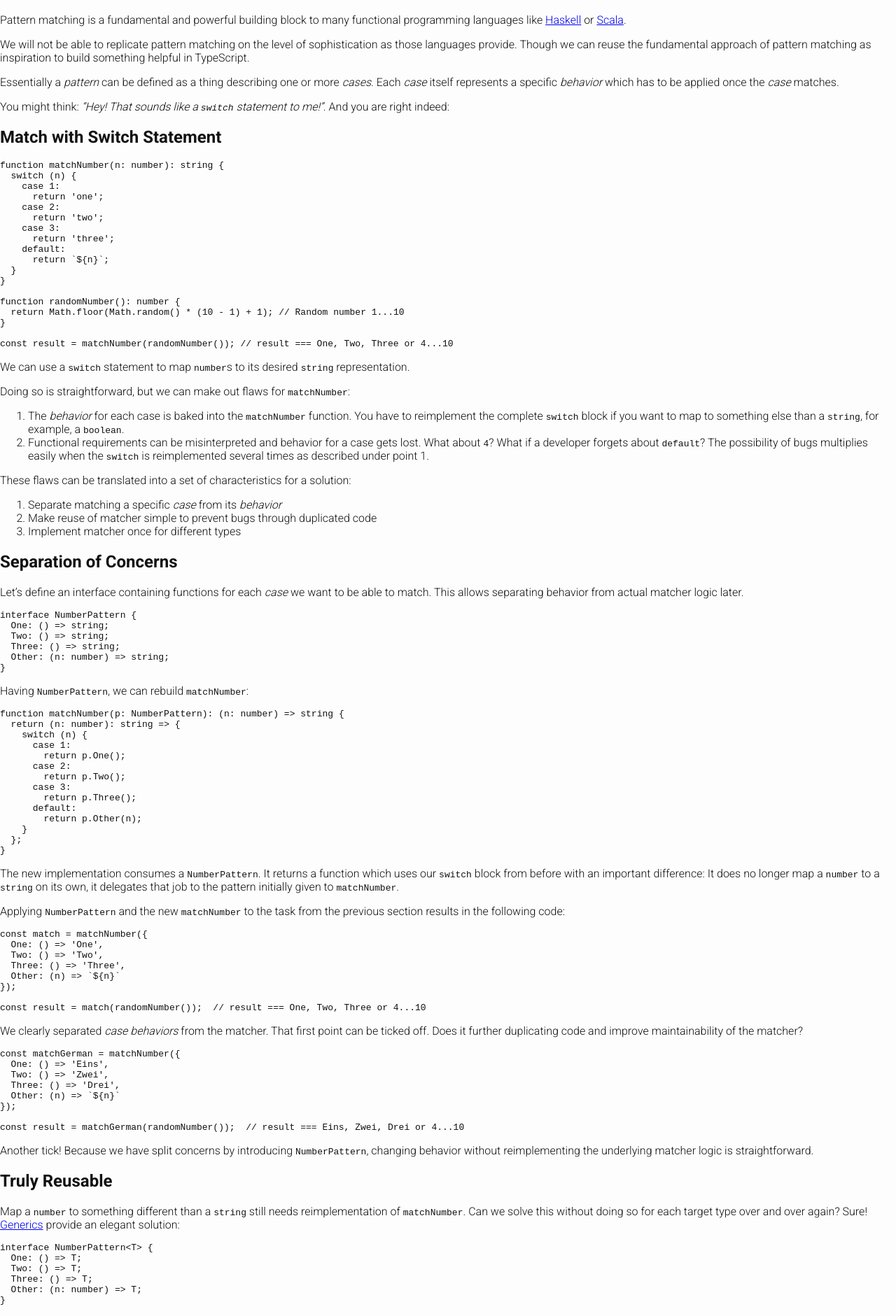
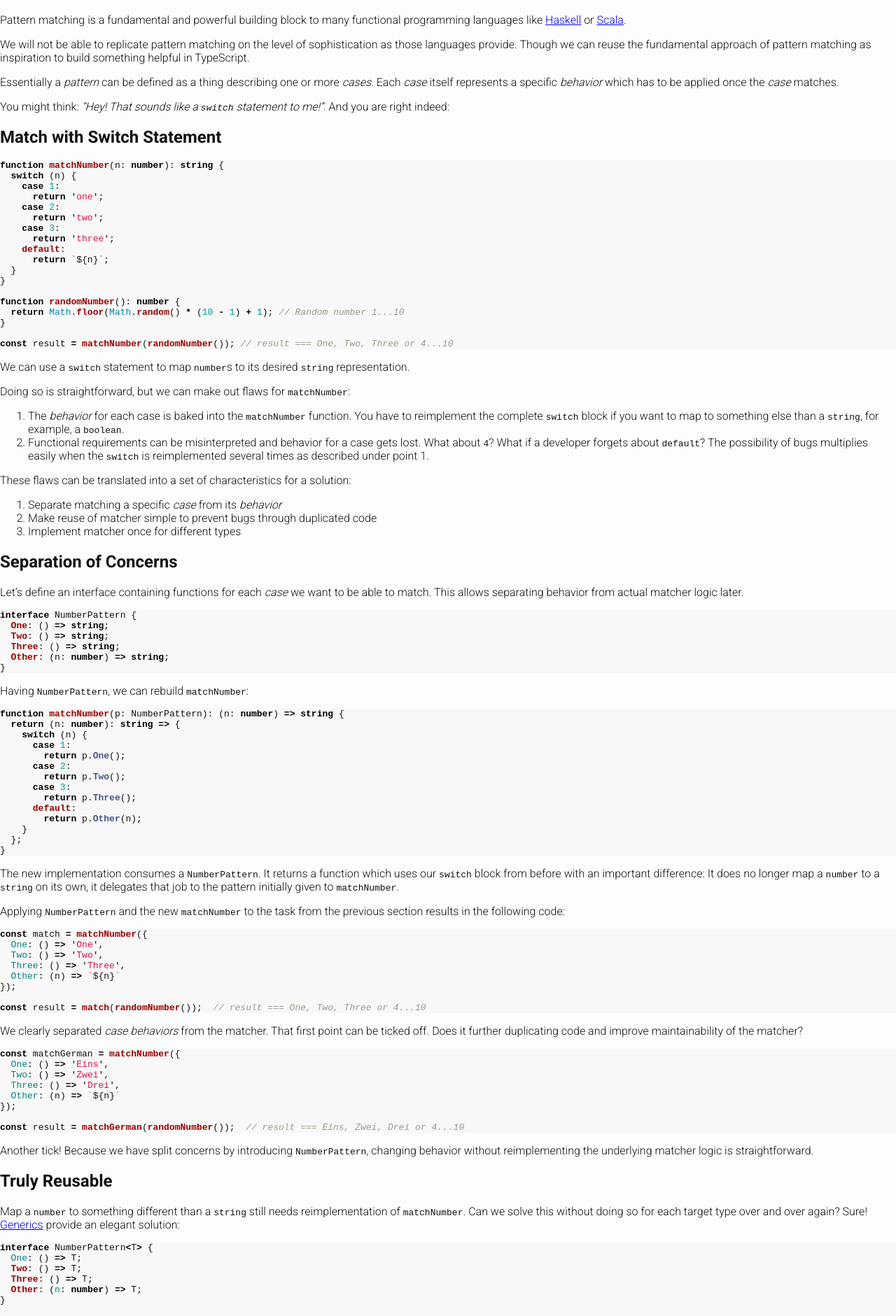
Before and after one commit to swissmanu/alabor.me, a Jekyll site: the page built from _posts/2019-05-07-pattern-matching-with-typescript.md, in a window 1280 px wide. Shown: the part 771-2652 px from the top of the page at 70% size. Built offline with Jekyll 4.4.1, drawn with Linux system fonts in a browser that asks for light colours.

Commit message:
Styled Syntax Highlightning

```diff
--- a/Gemfile
+++ b/Gemfile
@@ -7,3 +7,7 @@ git_source(:github) {|repo_name| "https://github.com/#{repo_name}" }
 # gem "rails"
 
 gem "jekyll", "~> 3.8"
+
+gem "kramdown", "~> 1.17"
+
+gem "rouge", "~> 3.8"
--- a/_config.yml
+++ b/_config.yml
@@ -3,7 +3,7 @@
 
 # Build settings
 markdown: kramdown
-highlighter: rogue
+highlighter: rouge
 sass:
   style: compressed
 
--- a/_sass/main.scss
+++ b/_sass/main.scss
@@ -9,4 +9,5 @@ body {
 }
 
 @import 'iconfont';
+@import 'rogue-github';
 @import 'home';
--- /dev/null
+++ b/_sass/rogue-github.scss
@@ -0,0 +1,210 @@
+.highlight table td { padding: 5px; }
+.highlight table pre { margin: 0; }
+.highlight .cm {
+  color: #999988;
+  font-style: italic;
+}
+.highlight .cp {
+  color: #999999;
+  font-weight: bold;
+}
+.highlight .c1 {
+  color: #999988;
+  font-style: italic;
+}
+.highlight .cs {
+  color: #999999;
+  font-weight: bold;
+  font-style: italic;
+}
+.highlight .c, .highlight .cd {
+  color: #999988;
+  font-style: italic;
+}
+.highlight .err {
+  // workaround for highlightning
+  // color: #a61717;
+  // background-color: #e3d2d2;
+}
+.highlight .gd {
+  color: #000000;
+  background-color: #ffdddd;
+}
+.highlight .ge {
+  color: #000000;
+  font-style: italic;
+}
+.highlight .gr {
+  color: #aa0000;
+}
+.highlight .gh {
+  color: #999999;
+}
+.highlight .gi {
+  color: #000000;
+  background-color: #ddffdd;
+}
+.highlight .go {
+  color: #888888;
+}
+.highlight .gp {
+  color: #555555;
+}
+.highlight .gs {
+  font-weight: bold;
+}
+.highlight .gu {
+  color: #aaaaaa;
+}
+.highlight .gt {
+  color: #aa0000;
+}
+.highlight .kc {
+  color: #000000;
+  font-weight: bold;
+}
+.highlight .kd {
+  color: #000000;
+  font-weight: bold;
+}
+.highlight .kn {
+  color: #000000;
+  font-weight: bold;
+}
+.highlight .kp {
+  color: #000000;
+  font-weight: bold;
+}
+.highlight .kr {
+  color: #000000;
+  font-weight: bold;
+}
+.highlight .kt {
+  color: #445588;
+  font-weight: bold;
+}
+.highlight .k, .highlight .kv {
+  color: #000000;
+  font-weight: bold;
+}
+.highlight .mf {
+  color: #009999;
+}
+.highlight .mh {
+  color: #009999;
+}
+.highlight .il {
+  color: #009999;
+}
+.highlight .mi {
+  color: #009999;
+}
+.highlight .mo {
+  color: #009999;
+}
+.highlight .m, .highlight .mb, .highlight .mx {
+  color: #009999;
+}
+.highlight .sb {
+  color: #d14;
+}
+.highlight .sc {
+  color: #d14;
+}
+.highlight .sd {
+  color: #d14;
+}
+.highlight .s2 {
+  color: #d14;
+}
+.highlight .se {
+  color: #d14;
+}
+.highlight .sh {
+  color: #d14;
+}
+.highlight .si {
+  color: #d14;
+}
+.highlight .sx {
+  color: #d14;
+}
+.highlight .sr {
+  color: #009926;
+}
+.highlight .s1 {
+  color: #d14;
+}
+.highlight .ss {
+  color: #990073;
+}
+.highlight .s {
+  color: #d14;
+}
+.highlight .na {
+  color: #008080;
+}
+.highlight .bp {
+  color: #999999;
+}
+.highlight .nb {
+  color: #0086B3;
+}
+.highlight .nc {
+  color: #445588;
+  font-weight: bold;
+}
+.highlight .no {
+  color: #008080;
+}
+.highlight .nd {
+  color: #3c5d5d;
+  font-weight: bold;
+}
+.highlight .ni {
+  color: #800080;
+}
+.highlight .ne {
+  color: #990000;
+  font-weight: bold;
+}
+.highlight .nf {
+  color: #990000;
+  font-weight: bold;
+}
+.highlight .nl {
+  color: #990000;
+  font-weight: bold;
+}
+.highlight .nn {
+  color: #555555;
+}
+.highlight .nt {
+  color: #000080;
+}
+.highlight .vc {
+  color: #008080;
+}
+.highlight .vg {
+  color: #008080;
+}
+.highlight .vi {
+  color: #008080;
+}
+.highlight .nv {
+  color: #008080;
+}
+.highlight .ow {
+  color: #000000;
+  font-weight: bold;
+}
+.highlight .o {
+  color: #000000;
+  font-weight: bold;
+}
+.highlight .w {
+  color: #bbbbbb;
+}
+.highlight {
+  background-color: #f8f8f8;
+}
```
Also changed, not shown: Gemfile.lock.
